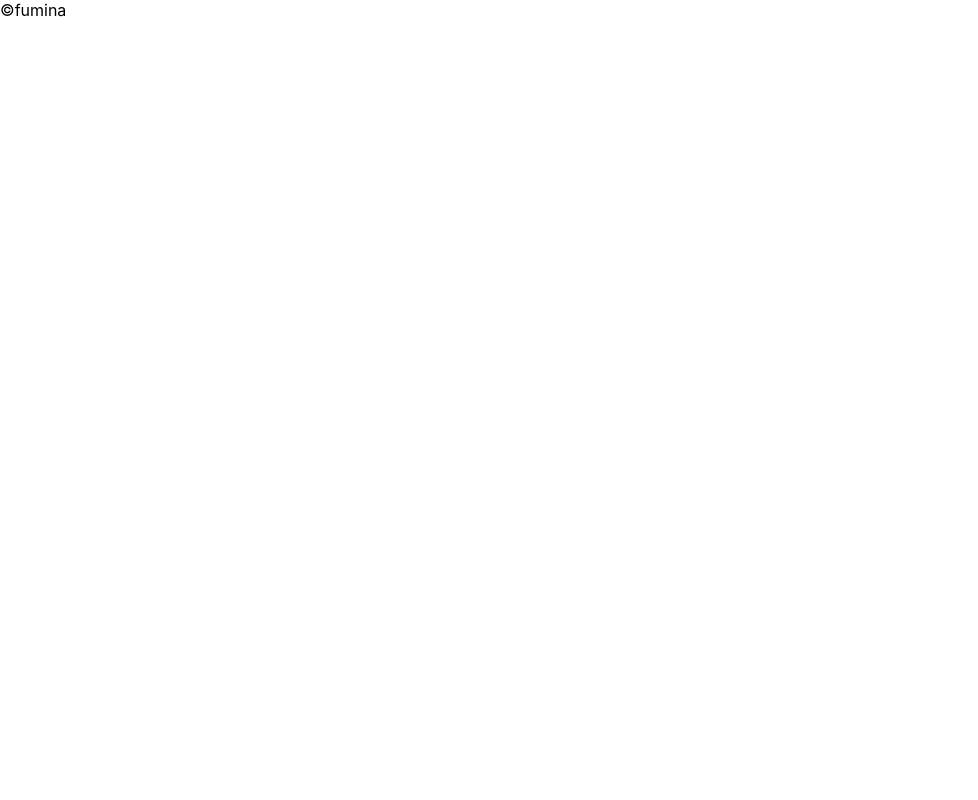
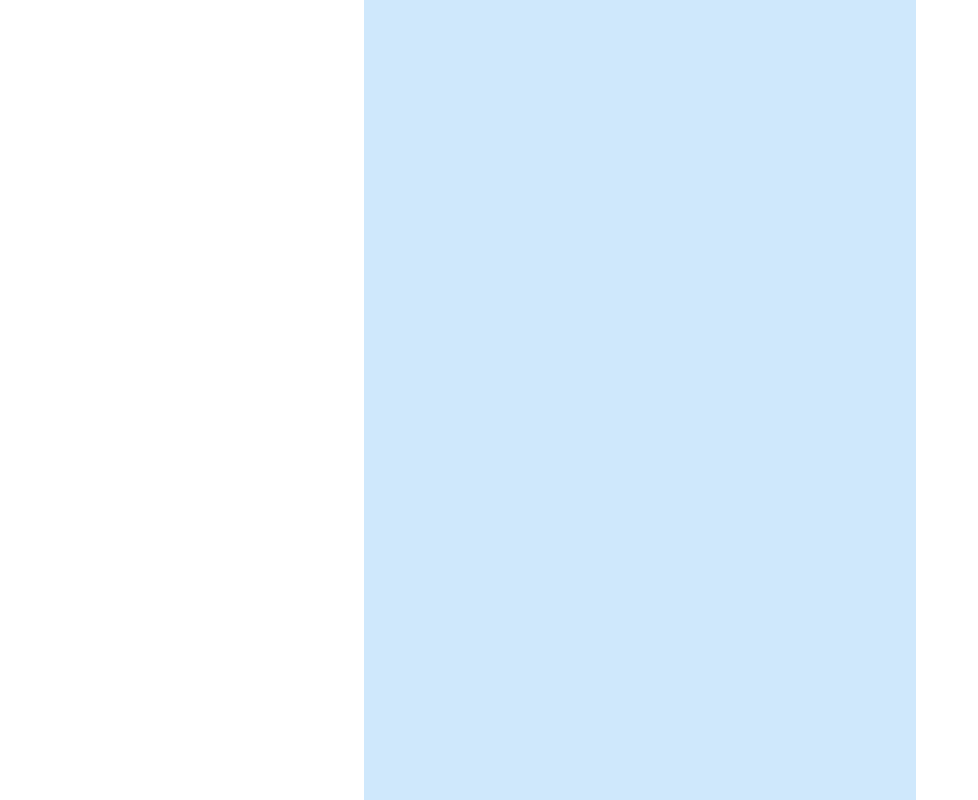
Before and after one commit to fuminaInoue/timer-app, a React (Create React App) app: page / in a window 1280 px wide. Shown: the whole page, without its empty margins (0-978 px from the left). Built offline with nearby package versions, Linux system fonts and the light colour scheme.

Commit message:
material-ui導入

```diff
--- a/package.json
+++ b/package.json
@@ -3,6 +3,9 @@
   "version": "0.1.0",
   "private": true,
   "dependencies": {
+    "@emotion/react": "^11.5.0",
+    "@emotion/styled": "^11.3.0",
+    "@mui/material": "^5.0.6",
     "@testing-library/jest-dom": "^5.11.4",
     "@testing-library/react": "^11.1.0",
     "@testing-library/user-event": "^12.1.10",
--- a/src/components/pages/index.tsx
+++ b/src/components/pages/index.tsx
@@ -1,5 +1,15 @@
 import * as React from 'react'
+import CssBaseline from '@mui/material/CssBaseline'
+import Box from '@mui/material/Box'
+import Container from '@mui/material/Container'
 
 export const index: React.FC = () => {
-  return <div>©fumina</div>
+  return (
+    <React.Fragment>
+      <CssBaseline />
+      <Container maxWidth="sm">
+        <Box sx={{ bgcolor: '#cfe8fc', height: '100vh' }} />
+      </Container>
+    </React.Fragment>
+  )
 }
```
Also changed, not shown: src/App.tsx (+8 -9 lines), 2 other files (tests, documents, lock files or other folders).
